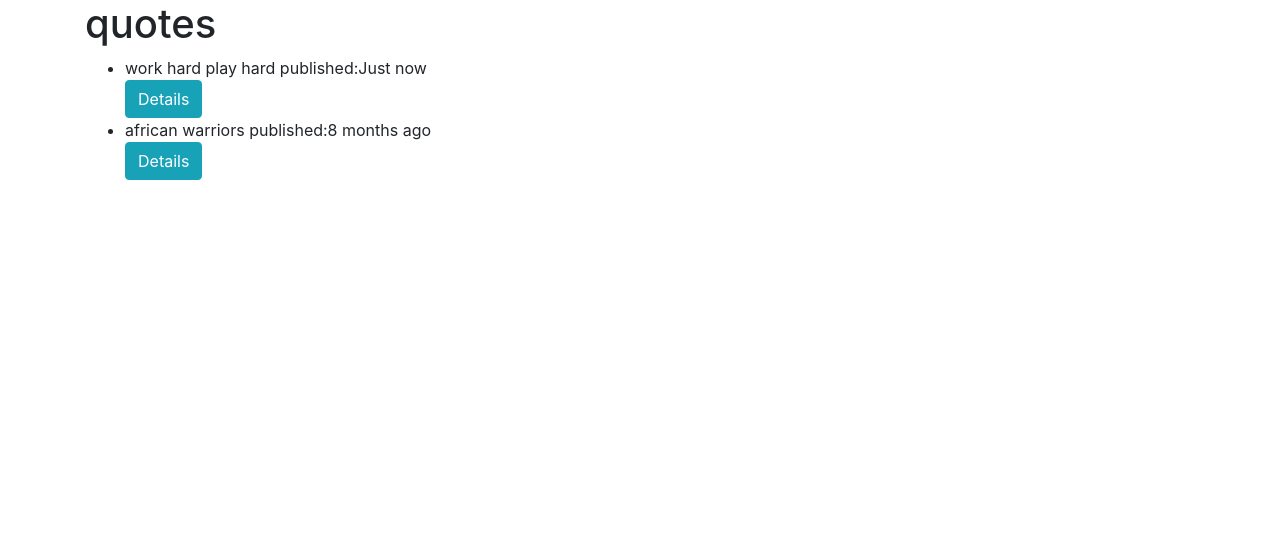
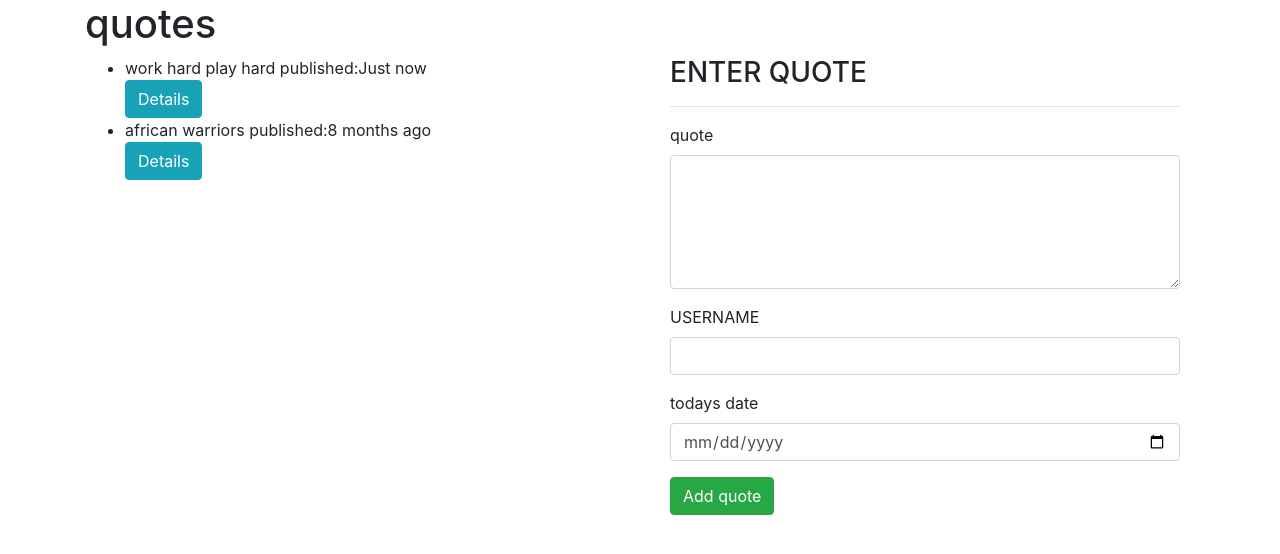
Before and after one commit to trevor-ngugi/quotes-website-2, an Angular app: page / in a window 1280 px wide. Shown: the top 554 px of the page. Built offline with nearby package versions, Linux system fonts and the light colour scheme.

Commit message:
add form validation

```diff
--- a/src/app/app.module.ts
+++ b/src/app/app.module.ts
@@ -1,5 +1,6 @@
 import { BrowserModule } from '@angular/platform-browser';
 import { NgModule } from '@angular/core';
+import { FormsModule } from '@angular/forms';
 
 import { AppRoutingModule } from './app-routing.module';
 import { AppComponent } from './app.component';
@@ -18,7 +19,8 @@ import { QuoteFormComponent } from './quote-form/quote-form.component';
   ],
   imports: [
     BrowserModule,
-    AppRoutingModule
+    AppRoutingModule,
+    FormsModule
   ],
   providers: [],
   bootstrap: [AppComponent]
--- a/src/app/quote-form/quote-form.component.html
+++ b/src/app/quote-form/quote-form.component.html
@@ -1 +1,38 @@
-<p>quote-form works!</p>
+<div class="container-fluid">
+    <h3>ENTER QUOTE</h3>
+    <hr>
+    <form #quoteForm='ngForm'>
+        <!-- <div class="form-group">
+            <label for ="author">AUTHOR</label>
+            <input type="text" required class="form-control" id="author">
+        </div> -->
+
+        <div class="form-group">
+            <label for ="info">quote</label>
+            <textarea rows="5" class="form-control" id="info" [(ngModel)]="newQuote.define" name="info" #info="ngModel" required></textarea>
+            <div [hidden]="info.valid || info.pristine" class="alert alert-danger">
+                <p>quote is required</p>
+            </div>
+        </div>
+
+
+        <div class="form-group">
+            <label for ="name">USERNAME</label>
+            <input type="text" class="form-control" id="name" [(ngModel)]="newQuote.details" name="name" #name='ngModel' required>
+            <div [hidden]="name.valid || name.pristine" class="alert alert-danger">
+                <p>Name is required</p>
+            </div>
+        </div>
+
+
+
+        <div class="form-group">
+            <label for ="published">todays date</label>
+            <input type="date" class="form-control" id="published" [(ngModel)]="newQuote.postDate" name="published" #published="ngModel" required>
+            <div [hidden]="published.valid || published.pristine" class="alert alert-danger">
+                <p>date  is required</p>
+            </div>
+        </div>
+        <button type="submit" class="btn btn-success">Add quote</button>
+    </form>
+</div>
--- a/src/app/quote-form/quote-form.component.ts
+++ b/src/app/quote-form/quote-form.component.ts
@@ -1,12 +1,12 @@
 import { Component, OnInit } from '@angular/core';
-
+import{Quote} from '../quote'
 @Component({
   selector: 'app-quote-form',
   templateUrl: './quote-form.component.html',
   styleUrls: ['./quote-form.component.css']
 })
 export class QuoteFormComponent implements OnInit {
-
+  newQuote = new Quote(0,"","",new Date());
   constructor() { }
 
   ngOnInit() {
--- a/src/app/quote/quote.component.html
+++ b/src/app/quote/quote.component.html
@@ -12,7 +12,7 @@
         </div>
 
         <div class="col-md-6">
-
+            <app-quote-form></app-quote-form>
         </div>
     </div>
 </div>
```
